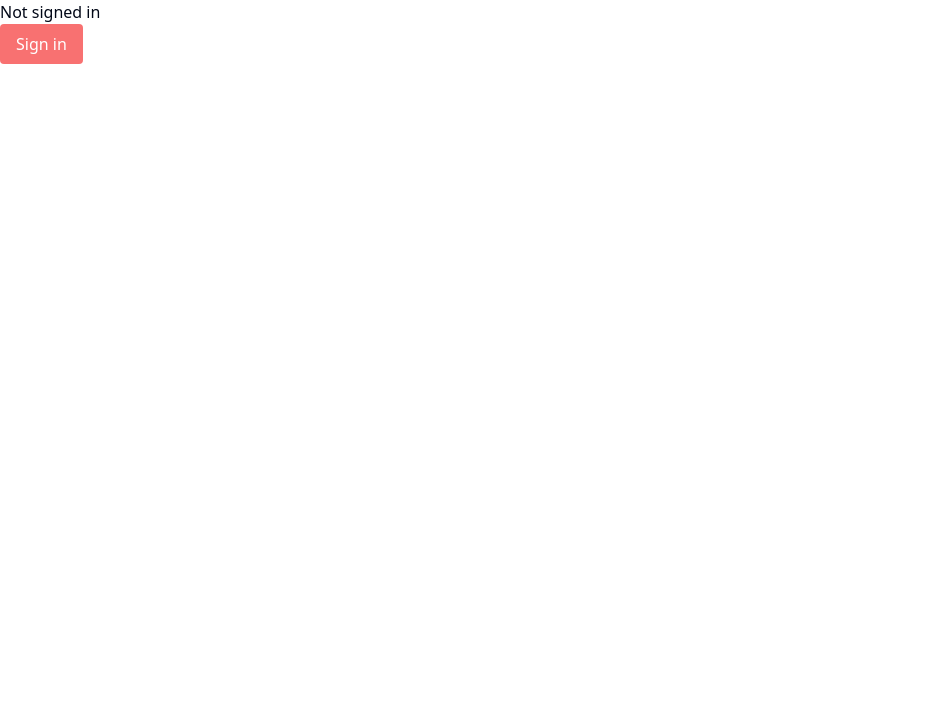
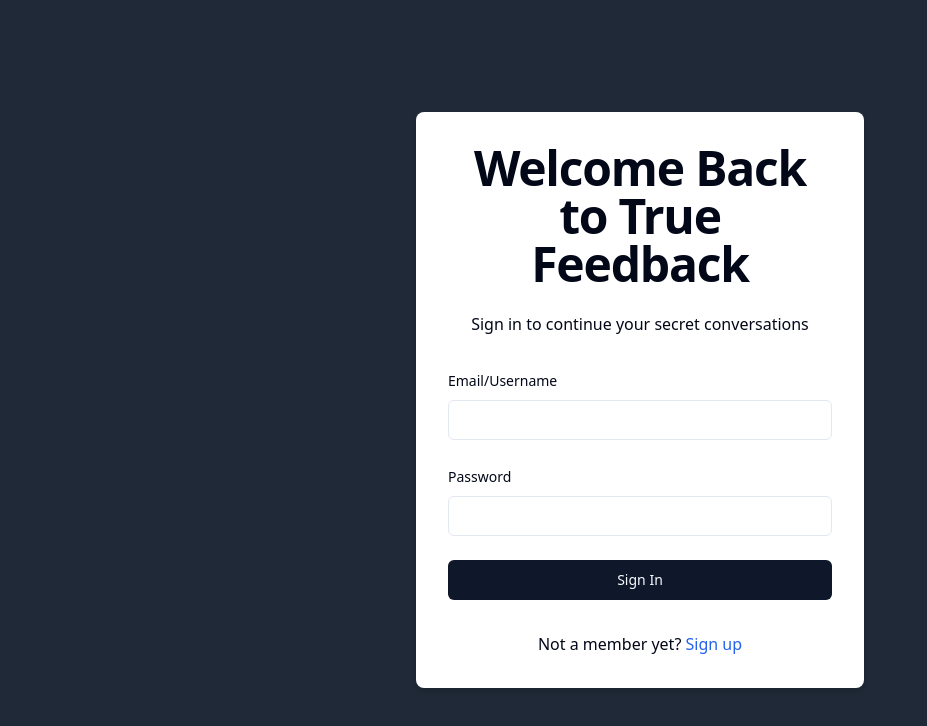
Before and after one commit to mohammad-al-samiul/mystry-message, a Next.js app: page /sign-in in a window 1280 px wide. Shown: the top 726 px of the page, without its empty margins (0-927 px from the left). Built offline with nearby package versions, Linux system fonts and the light colour scheme; no server answers.

Commit message:
sign in completed in frontend

```diff
--- a/src/app/(auth)/sign-in/page.tsx
+++ b/src/app/(auth)/sign-in/page.tsx
@@ -1,27 +1,111 @@
 "use client";
 
-import { signIn, signOut, useSession } from "next-auth/react";
+import { Button } from "@/components/ui/button";
+import {
+  Form,
+  FormField,
+  FormItem,
+  FormLabel,
+  FormMessage,
+} from "@/components/ui/form";
+import { Input } from "@/components/ui/input";
+import { signInSchema } from "@/schemas/signInSchema";
+import { zodResolver } from "@hookform/resolvers/zod";
+import { signIn } from "next-auth/react";
+import Link from "next/link";
+import { useRouter } from "next/navigation";
+
+import { useForm } from "react-hook-form";
+import { toast } from "sonner";
+import z from "zod";
 
 const SignInPage = () => {
-  const { data: session } = useSession();
+  const router = useRouter();
+  const form = useForm({
+    resolver: zodResolver(signInSchema),
+    defaultValues: {
+      identifier: "",
+      password: "",
+    },
+  });
 
-  if (session) {
-    return (
-      <>
-        Signed in as {session.user.email} <br />
-        <button onClick={() => signOut()}>Sign out</button>
-      </>
-    );
-  }
+  const onSubmit = async (data: z.infer<typeof signInSchema>) => {
+    const result = await signIn("credentials", {
+      redirect: false,
+      identifier: data.identifier,
+      password: data.password,
+    });
+
+    if (result?.error) {
+      if (result.error === "CredentialsSignin") {
+        toast.error("Error", {
+          description: "Incorrect username or password",
+        });
+      } else {
+        toast("Error", {
+          description: result.error,
+        });
+      }
+    }
+
+    if (result?.url) {
+      router.replace("/dashboard");
+    }
+  };
   return (
     <>
-      Not signed in <br />
-      <button
-        className="py-2 px-4 bg-red-400 rounded text-white"
-        onClick={() => signIn()}
-      >
-        Sign in
-      </button>
+      <div className="flex justify-center items-center min-h-screen bg-gray-800">
+        <div className="w-full max-w-md p-8 space-y-8 bg-white rounded-lg shadow-md">
+          <div className="text-center">
+            <h1 className="text-4xl font-extrabold tracking-tight lg:text-5xl mb-6">
+              Welcome Back to True Feedback
+            </h1>
+            <p className="mb-4">
+              Sign in to continue your secret conversations
+            </p>
+          </div>
+          <Form {...form}>
+            <form onSubmit={form.handleSubmit(onSubmit)} className="space-y-6">
+              <FormField
+                name="identifier"
+                control={form.control}
+                render={({ field }) => (
+                  <FormItem>
+                    <FormLabel>Email/Username</FormLabel>
+                    <Input {...field} />
+                    <FormMessage />
+                  </FormItem>
+                )}
+              />
+              <FormField
+                name="password"
+                control={form.control}
+                render={({ field }) => (
+                  <FormItem>
+                    <FormLabel>Password</FormLabel>
+                    <Input type="password" {...field} />
+                    <FormMessage />
+                  </FormItem>
+                )}
+              />
+              <Button className="w-full" type="submit">
+                Sign In
+              </Button>
+            </form>
+          </Form>
+          <div className="text-center mt-4">
+            <p>
+              Not a member yet?{" "}
+              <Link
+                href="/sign-up"
+                className="text-blue-600 hover:text-blue-800"
+              >
+                Sign up
+              </Link>
+            </p>
+          </div>
+        </div>
+      </div>
     </>
   );
 };
--- a/src/app/(auth)/verify/[username]/page.tsx
+++ b/src/app/(auth)/verify/[username]/page.tsx
@@ -31,14 +31,15 @@
 
   const onSubmit = async (data: z.infer<typeof verifySchema>) => {
     try {
-      const res = await axios.post<IApiResponse>(`/api/${username}`, {
+      const res = await axios.post<IApiResponse>(`/api/verify-code`, {
         username,
         code: data.code,
       });
-      if (res.data.success) {
-        toast.success("Account verification successful");
-        router.replace("/sign-in");
-      }
+
+      toast.success("Verification successful", {
+        description: res.data.message,
+      });
+      router.replace("/sign-in");
     } catch (error) {
       const axiosError = error as AxiosError<IApiResponse>;
       toast.error("Account verification failed", {
--- a/src/app/api/auth/[...nextauth]/option.ts
+++ b/src/app/api/auth/[...nextauth]/option.ts
@@ -16,9 +16,13 @@
       },
       async authorize(credentials: any): Promise<any> {
         await dbConnect();
+        console.log(credentials);
         try {
           const user = await UserModel.findOne({
-            $or: [{ email: credentials.identifier }],
+            $or: [
+              { email: credentials.identifier },
+              { username: credentials.identifier },
+            ],
           });
           if (!user) {
             throw new Error("No user found with this email");
--- a/src/schemas/signInSchema.ts
+++ b/src/schemas/signInSchema.ts
@@ -1,11 +1,6 @@
 import z from "zod";
 
 export const signInSchema = z.object({
-  email: z
-    .string()
-    .trim()
-    .email("Invalid Email")
-    .regex(/^[\w.-]+@([\w-]+\.)+[\w-]{2,4}$/, "Enter your valid email"),
-
+  identifier: z.string().trim(),
   password: z.string().min(8, "Password must be at least 8 characters"),
 });
```
